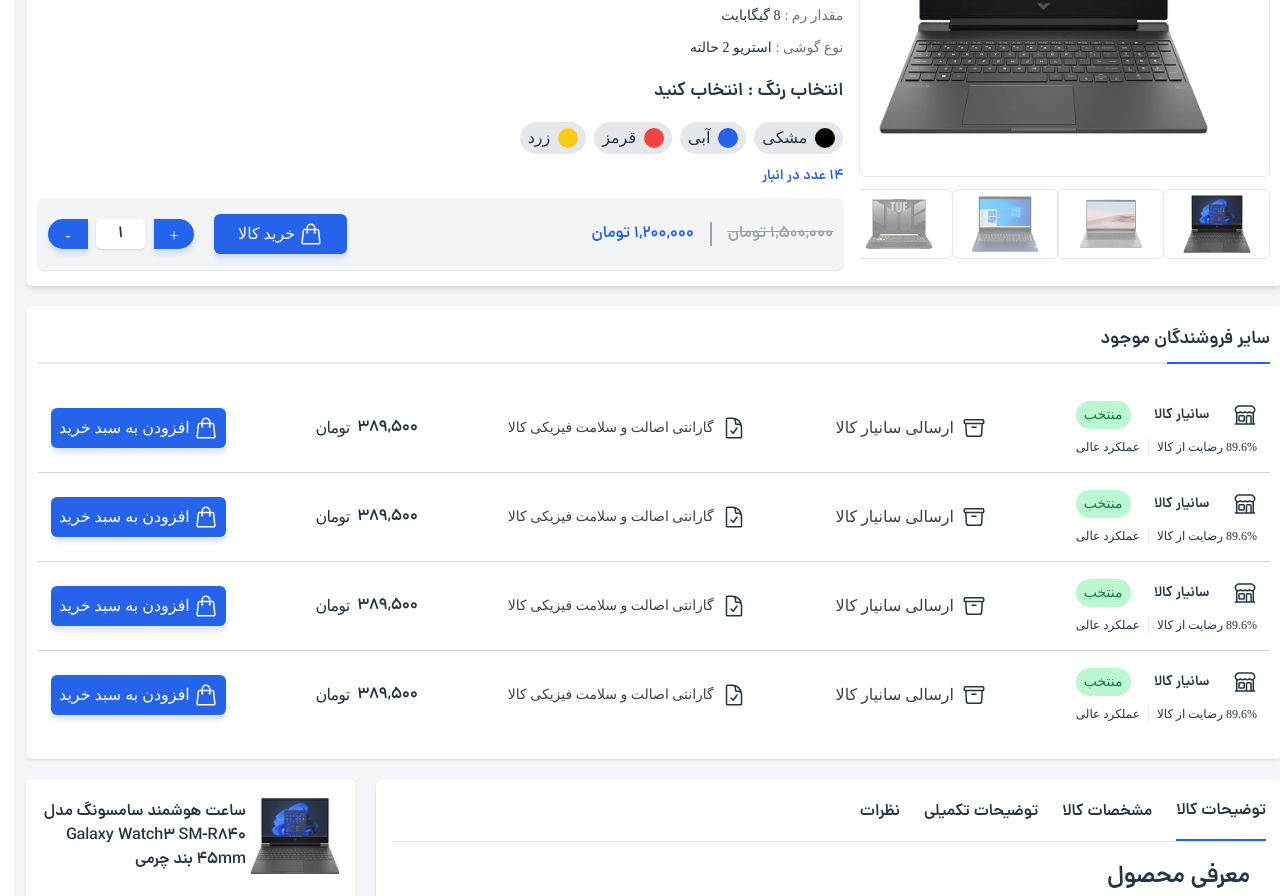
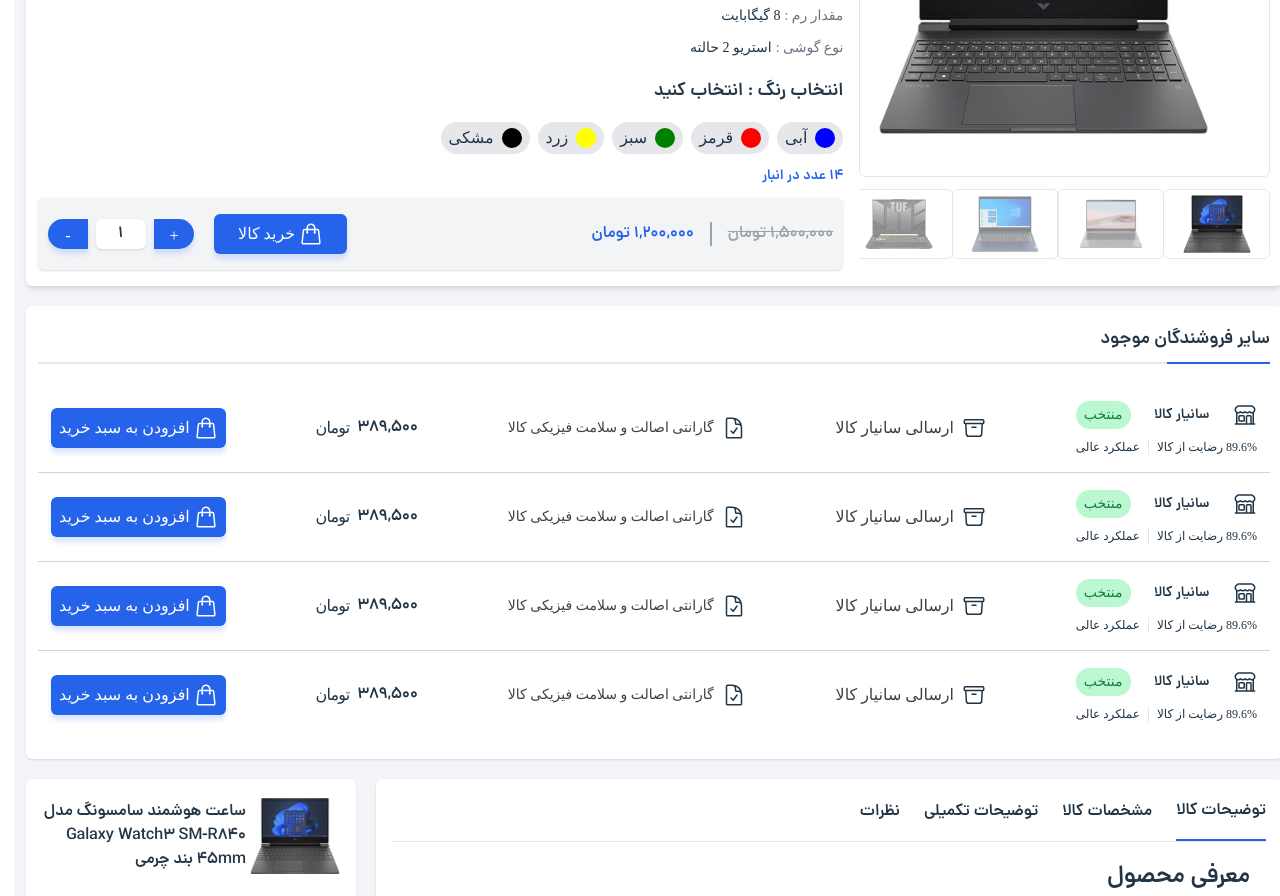
Before and after one commit to milad1385/saniarOnlineShop, a React (Vite) app: page /product/1 in a window 1280 px wide. Shown: the part 620-1516 px from the top of the page. Built offline with nearby package versions, Linux system fonts and the light colour scheme; a web font is replaced by a local one.

Commit message:
add color box to product page

```diff
--- /dev/null
+++ b/src/Components/ColorBox/ColorBox.jsx
@@ -0,0 +1,22 @@
+import React from "react";
+function ColorBox({ colorName, colorCode , colorChoose , setColorChoose }) {
+  return (
+    <div
+      className={`flex items-center gap-x-2 bg-gray-200 px-2 py-1 rounded-full cursor-default md:cursor-pointer ${
+        colorChoose === colorName ? "border-2 border-blue-600" : ""
+      }`}
+      onClick={(e) => setColorChoose(colorName)}
+    >
+      <div className="w-5 h-5 rounded-full flex-center" style={{backgroundColor:colorCode}}>
+        {colorChoose === colorName && (
+          <svg className="w-4 h-4 text-white">
+            <use href="#ok"></use>
+          </svg>
+        )}
+      </div>
+      <span>{colorName}</span>
+    </div>
+  );
+}
+
+export default ColorBox;
--- a/src/Components/ProductBoxInfo/ProductBoxInfo.jsx
+++ b/src/Components/ProductBoxInfo/ProductBoxInfo.jsx
@@ -1,8 +1,14 @@
 import React from "react";
+import ColorBox from "../ColorBox/ColorBox";
 
-function ProductBoxInfo({productCount , setProductCount}) {
+function ProductBoxInfo({
+  productCount,
+  setProductCount,
+  setColorChoose,
+  colorChoose,
+}) {
   return (
-    <div className="bg-white rounded-md shadow h-[500px]  w-[450px] hidden lg:block sticky top-0 px-4 py-3">
+    <div className="bg-white rounded-md shadow h-[525px]  w-[450px] hidden lg:block sticky top-0 px-4 py-3">
       {/* start header of box */}
       <div className="flex items-center justify-between">
         <div>
@@ -16,23 +22,37 @@
           ساعت هوشمند سامسونگ مدل Galaxy Watch3 SM-R840 45mm بند چرمی
         </p>
       </div>
-      <div class="flex items-center flex-wrap gap-x-2 mt-4">
-        <div class="flex items-center gap-x-2 bg-gray-200 px-2 py-1 rounded-full cursor-default md:cursor-pointer">
-          <div class="w-5 h-5 rounded-full bg-black"></div>
-          <span>مشکی</span>
-        </div>
-        <div class="flex items-center gap-x-2 bg-gray-200 px-2 py-1 rounded-full cursor-default md:cursor-pointer">
-          <div class="w-5 h-5 rounded-full bg-blue-600"></div>
-          <span>آبی</span>
-        </div>
-        <div class="flex items-center gap-x-2 bg-gray-200 px-2 py-1 rounded-full cursor-default md:cursor-pointer">
-          <div class="w-5 h-5 rounded-full bg-red-500"></div>
-          <span>قرمز</span>
-        </div>
-        <div class="flex items-center gap-x-2 bg-gray-200 px-2 py-1 rounded-full cursor-default md:cursor-pointer">
-          <div class="w-5 h-5 rounded-full bg-yellow-400"></div>
-          <span>زرد</span>
-        </div>
+      <div class="flex items-center flex-wrap gap-3 mt-4">
+        <ColorBox
+          colorCode={"blue"}
+          colorName={"آبی"}
+          colorChoose={colorChoose}
+          setColorChoose={setColorChoose}
+        />
+        <ColorBox
+          colorCode={"red"}
+          colorName={"قرمز"}
+          colorChoose={colorChoose}
+          setColorChoose={setColorChoose}
+        />
+        <ColorBox
+          colorCode={"green"}
+          colorName={"سبز"}
+          colorChoose={colorChoose}
+          setColorChoose={setColorChoose}
+        />
+        <ColorBox
+          colorCode={"yellow"}
+          colorName={"زرد"}
+          colorChoose={colorChoose}
+          setColorChoose={setColorChoose}
+        />
+        <ColorBox
+          colorCode={"black"}
+          colorName={"مشکی"}
+          colorChoose={colorChoose}
+          setColorChoose={setColorChoose}
+        />
       </div>
       <div className="flex items-center gap-x-2 my-4">
         <img
--- a/src/Pages/ProductPage/ProductPage.jsx
+++ b/src/Pages/ProductPage/ProductPage.jsx
@@ -14,6 +14,7 @@
 import Comments from "../../Components/Comments/Comments";
 import FeatureList from "../../Components/FeatureList/FeatureList";
 import ProductBoxInfo from "../../Components/ProductBoxInfo/ProductBoxInfo";
+import ColorBox from "../../Components/ColorBox/ColorBox";
 
 function ProductPage() {
   const [optionShowModel, setOptionShowModel] = useState("توضیحات کالا");
@@ -246,66 +247,36 @@
                   انتخاب رنگ : {colorChoose || "انتخاب کنید"}{" "}
                 </h3>
                 <div className="flex items-center flex-wrap gap-2 mt-2">
-                  <div
-                    className={`flex items-center gap-x-2 bg-gray-200 px-2 py-1 rounded-full cursor-default md:cursor-pointer ${
-                      colorChoose === "مشکی" ? "border-2 border-blue-600" : ""
-                    }`}
-                    onClick={(e) => setColorChoose("مشکی")}
-                  >
-                    <div className="w-5 h-5 rounded-full bg-black flex-center">
-                      {colorChoose === "مشکی" && (
-                        <svg className="w-4 h-4 text-white">
-                          <use href="#ok"></use>
-                        </svg>
-                      )}
-                    </div>
-                    <span>مشکی</span>
-                  </div>
-                  <div
-                    className={`flex items-center gap-x-2 bg-gray-200 px-2 py-1 rounded-full cursor-default md:cursor-pointer ${
-                      colorChoose === "آبی" ? "border-2 border-blue-600" : ""
-                    }`}
-                    onClick={(e) => setColorChoose("آبی")}
-                  >
-                    <div className="w-5 h-5 rounded-full bg-blue-600 flex-center">
-                      {colorChoose === "آبی" && (
-                        <svg className="w-4 h-4 text-white">
-                          <use href="#ok"></use>
-                        </svg>
-                      )}
-                    </div>
-                    <span>آبی</span>
-                  </div>
-                  <div
-                    className={`flex items-center gap-x-2 bg-gray-200 px-2 py-1 rounded-full cursor-default md:cursor-pointer ${
-                      colorChoose === "قرمز" ? "border-2 border-blue-600" : ""
-                    }`}
-                    onClick={(e) => setColorChoose("قرمز")}
-                  >
-                    <div className="w-5 h-5 rounded-full bg-red-500 flex-center">
-                      {colorChoose === "قرمز" && (
-                        <svg className="w-4 h-4 text-white">
-                          <use href="#ok"></use>
-                        </svg>
-                      )}
-                    </div>
-                    <span>قرمز</span>
-                  </div>
-                  <div
-                    className={`flex items-center gap-x-2 bg-gray-200 px-2 py-1 rounded-full cursor-default md:cursor-pointer ${
-                      colorChoose === "زرد" ? "border-2 border-blue-600" : ""
-                    }`}
-                    onClick={(e) => setColorChoose("زرد")}
-                  >
-                    <div className="w-5 h-5 rounded-full bg-yellow-400 flex-center">
-                      {colorChoose === "زرد" && (
-                        <svg className="w-4 h-4 text-white">
-                          <use href="#ok"></use>
-                        </svg>
-                      )}
-                    </div>
-                    <span>زرد</span>
-                  </div>
+                  <ColorBox
+                    colorCode={"blue"}
+                    colorName={"آبی"}
+                    colorChoose={colorChoose}
+                    setColorChoose={setColorChoose}
+                  />
+                  <ColorBox
+                    colorCode={"red"}
+                    colorName={"قرمز"}
+                    colorChoose={colorChoose}
+                    setColorChoose={setColorChoose}
+                  />
+                  <ColorBox
+                    colorCode={"green"}
+                    colorName={"سبز"}
+                    colorChoose={colorChoose}
+                    setColorChoose={setColorChoose}
+                  />
+                  <ColorBox
+                    colorCode={"yellow"}
+                    colorName={"زرد"}
+                    colorChoose={colorChoose}
+                    setColorChoose={setColorChoose}
+                  />
+                  <ColorBox
+                    colorCode={"black"}
+                    colorName={"مشکی"}
+                    colorChoose={colorChoose}
+                    setColorChoose={setColorChoose}
+                  />
                 </div>
               </div>
               <p className="my-3 text-sm font-DanaDemiBold text-blue-600">
@@ -501,6 +472,8 @@
           <ProductBoxInfo
             productCount={productCount}
             setProductCount={setProductCount}
+            setColorChoose={setColorChoose}
+            colorChoose={colorChoose}
           />
         </div>
       </div>
```
